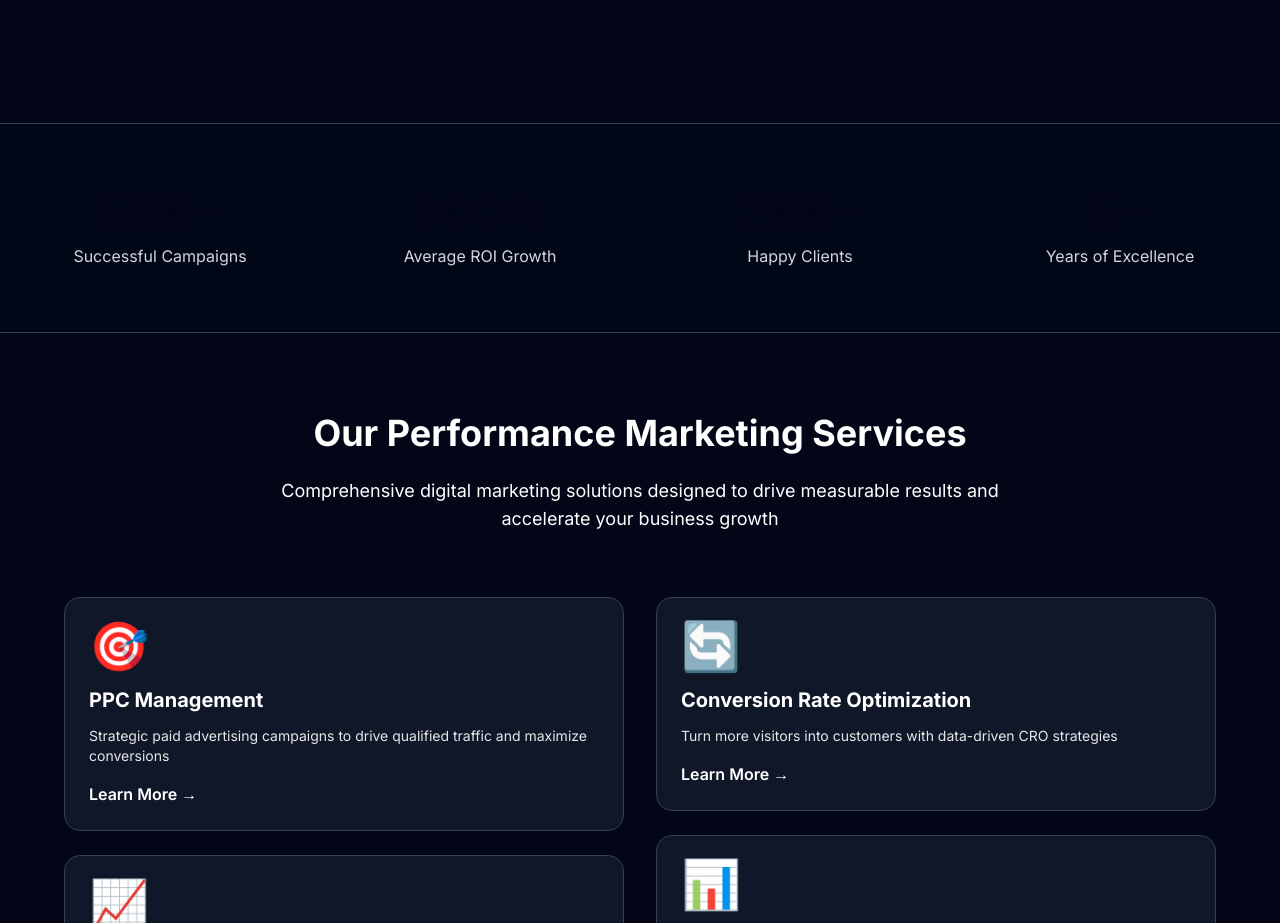
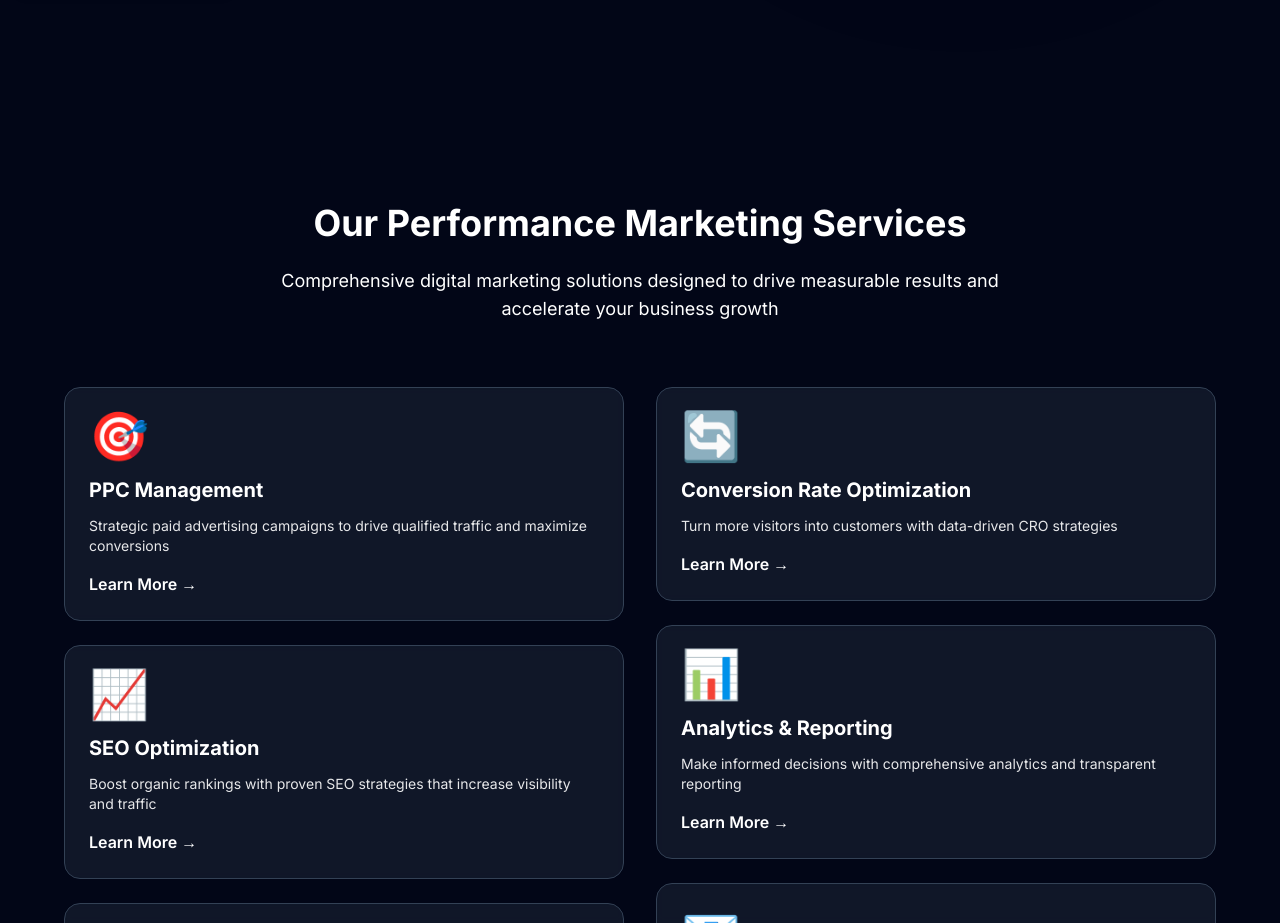
Before and after one commit to anshmydigitalcrown-ui/stardigitechpro, a Next.js app: page / in a window 1280 px wide. Shown: the part 880-1803 px from the top of the page. Built offline with nearby package versions, Linux system fonts and the light colour scheme.

Commit message:
Remove duplicate stats section, keeping only hero section mini stats

```diff
--- a/app/page.tsx
+++ b/app/page.tsx
@@ -62,30 +62,6 @@ export default function Home() {
                   priority
                 />
               </div>
-            </div>
-          </div>
-        </div>
-      </section>
-
-      {/* Stats Section */}
-      <section className="py-16 bg-[#020617] bg-opacity-90 text-white border-y border-slate-700">
-        <div className="container mx-auto px-4">
-          <div className="grid grid-cols-2 md:grid-cols-4 gap-8 text-center">
-            <div>
-              <div className="text-4xl md:text-5xl font-bold text-primary mb-2">500+</div>
-              <div className="text-gray-300">Successful Campaigns</div>
-            </div>
-            <div>
-              <div className="text-4xl md:text-5xl font-bold text-primary mb-2">300%</div>
-              <div className="text-gray-300">Average ROI Growth</div>
-            </div>
-            <div>
-              <div className="text-4xl md:text-5xl font-bold text-primary mb-2">200+</div>
-              <div className="text-gray-300">Happy Clients</div>
-            </div>
-            <div>
-              <div className="text-4xl md:text-5xl font-bold text-primary mb-2">5+</div>
-              <div className="text-gray-300">Years of Excellence</div>
             </div>
           </div>
         </div>
```
